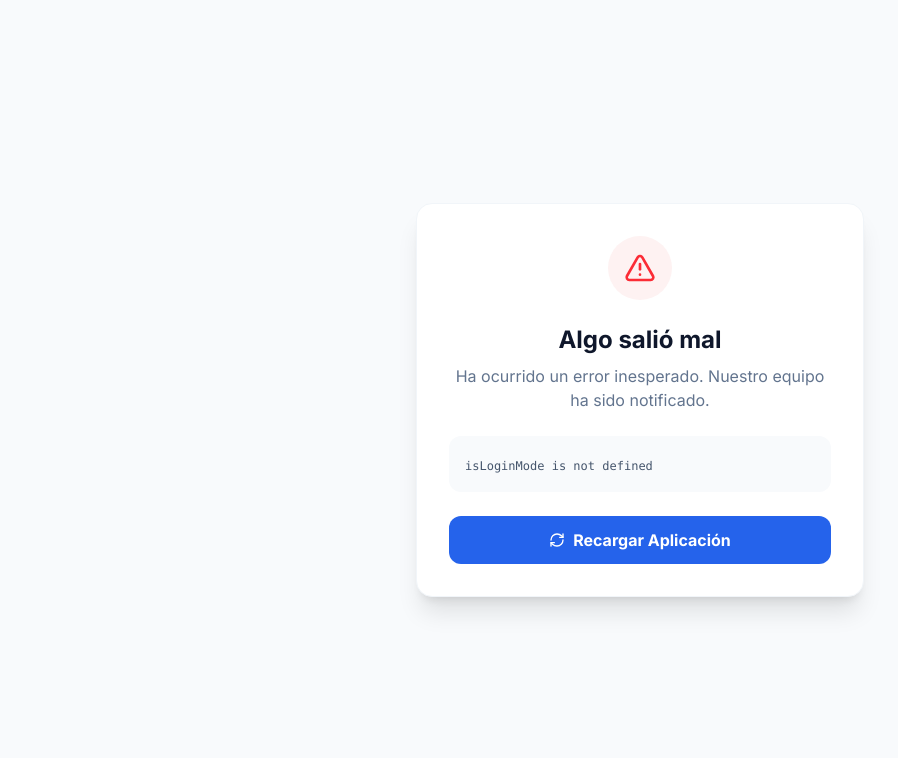
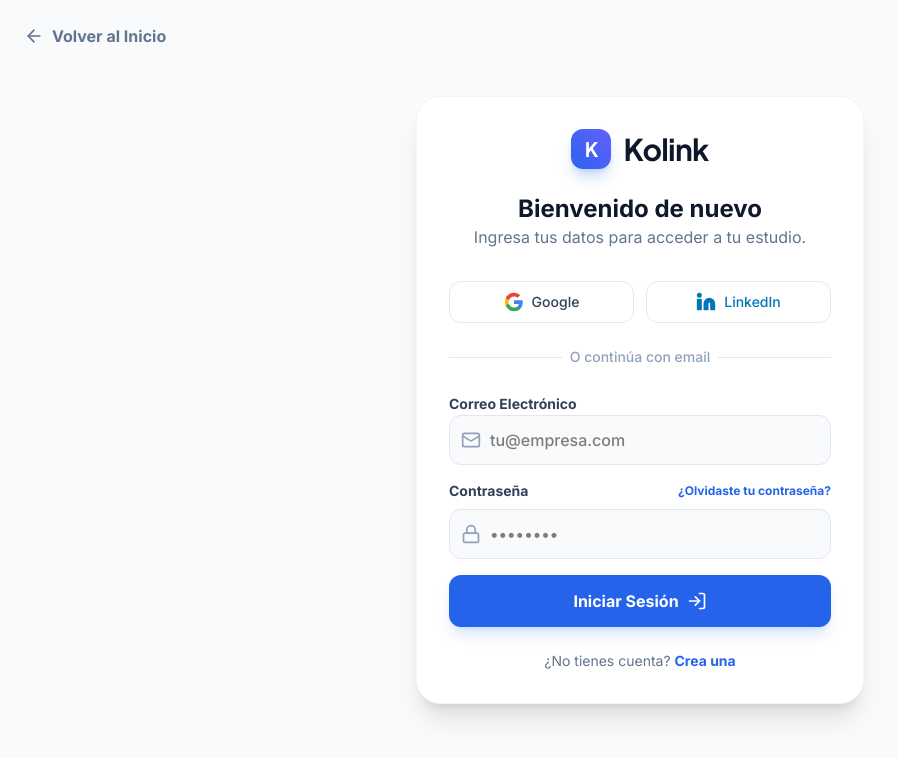
Before and after one commit to Aram9574/KOLINK-VERSION-FINAL, a React (Vite) app: page /login in a window 1280 px wide. Shown: the top 758 px of the page, without its empty margins (0-898 px from the left). Built offline with nearby package versions, Linux system fonts and the light colour scheme; no server answers.

Commit message:
Fix: Restore missing state variables in LoginPage

```diff
--- a/components/LoginPage.tsx
+++ b/components/LoginPage.tsx
@@ -24,6 +24,10 @@ const GoogleLogo = () => (
 const LoginPage: React.FC<LoginPageProps> = ({ language }) => {
     const navigate = useNavigate();
     const [isForgotPasswordMode, setIsForgotPasswordMode] = useState(false);
+    const [isLoginMode, setIsLoginMode] = useState(true);
+    const [email, setEmail] = useState('');
+    const [password, setPassword] = useState('');
+    const [isLoading, setIsLoading] = useState(false);
 
     const handleResetPassword = async (e: React.FormEvent) => {
         e.preventDefault();
```
